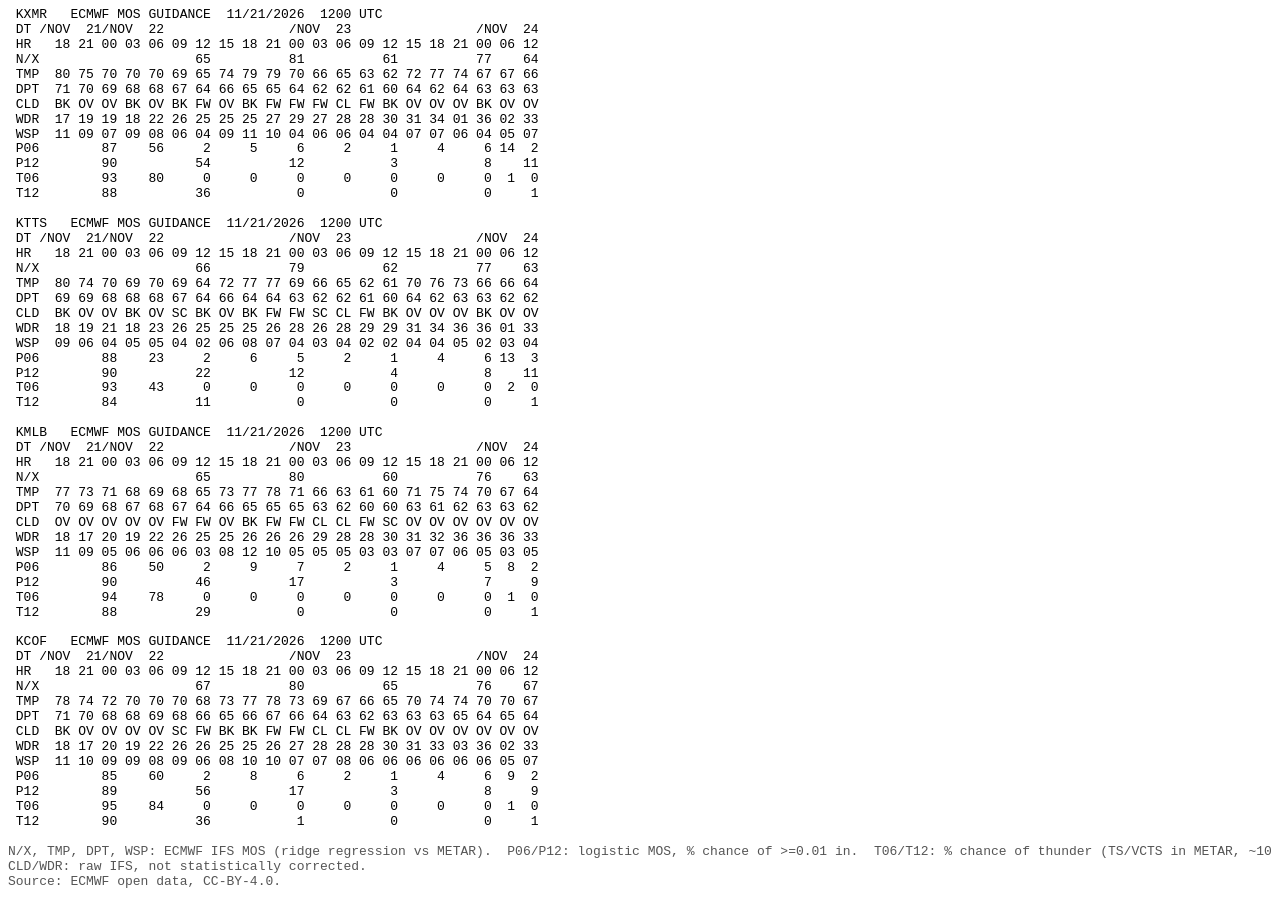
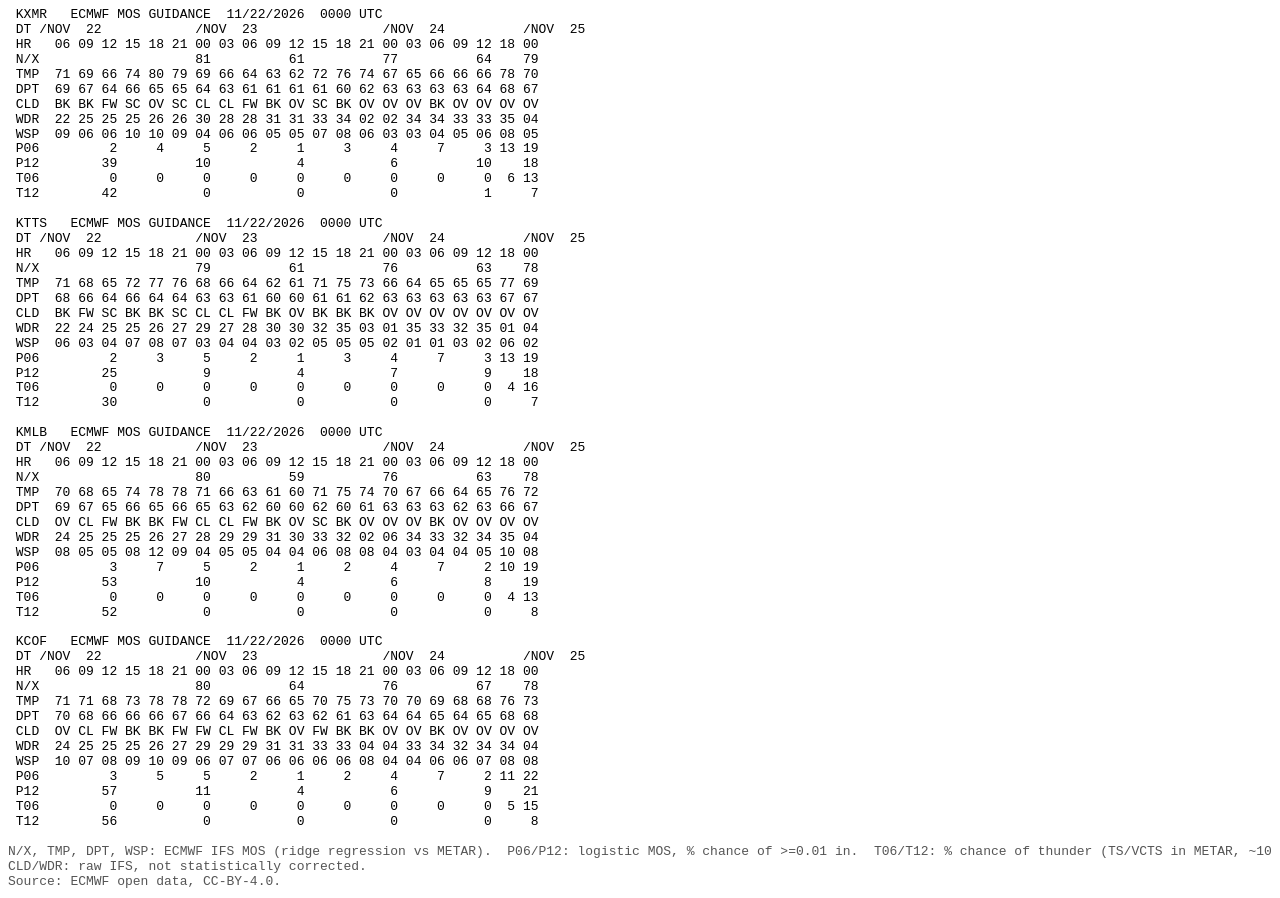
Before and after one commit to nluchetti1/ecmwf-mos, a plain HTML site: page docs/index.html in a window 1280 px wide. Drawn offline with Linux system fonts and the light colour scheme.

Commit message:
ECMWF MOS 2026112200

```diff
--- a/docs/index.html
+++ b/docs/index.html
@@ -1,68 +1,68 @@
 <!DOCTYPE html>
 <html lang="en"><head><meta charset="utf-8">
 <meta name="viewport" content="width=device-width, initial-scale=1">
-<title>ECMWF MOS 20261121 12Z</title>
+<title>ECMWF MOS 20261122 00Z</title>
 <style>
   body { background:#fff; color:#000; margin:8px; }
   pre  { font-family:"Courier New",Courier,monospace; font-size:13px;
           line-height:1.15; margin:0; overflow-x:auto; }
   .note { color:#555; margin-top:1.2em; }
 </style></head>
-<body><pre> KXMR   ECMWF MOS GUIDANCE  11/21/2026  1200 UTC
- DT /NOV  21/NOV  22                /NOV  23                /NOV  24
- HR   18 21 00 03 06 09 12 15 18 21 00 03 06 09 12 15 18 21 00 06 12
- N/X                    65          81          61          77    64
- TMP  80 75 70 70 70 69 65 74 79 79 70 66 65 63 62 72 77 74 67 67 66
- DPT  71 70 69 68 68 67 64 66 65 65 64 62 62 61 60 64 62 64 63 63 63
- CLD  BK OV OV BK OV BK FW OV BK FW FW FW CL FW BK OV OV OV BK OV OV
- WDR  17 19 19 18 22 26 25 25 25 27 29 27 28 28 30 31 34 01 36 02 33
- WSP  11 09 07 09 08 06 04 09 11 10 04 06 06 04 04 07 07 06 04 05 07
- P06        87    56     2     5     6     2     1     4     6 14  2
- P12        90          54          12           3           8    11
- T06        93    80     0     0     0     0     0     0     0  1  0
- T12        88          36           0           0           0     1
+<body><pre> KXMR   ECMWF MOS GUIDANCE  11/22/2026  0000 UTC
+ DT /NOV  22            /NOV  23                /NOV  24          /NOV  25
+ HR   06 09 12 15 18 21 00 03 06 09 12 15 18 21 00 03 06 09 12 18 00
+ N/X                    81          61          77          64    79
+ TMP  71 69 66 74 80 79 69 66 64 63 62 72 76 74 67 65 66 66 66 78 70
+ DPT  69 67 64 66 65 65 64 63 61 61 61 61 60 62 63 63 63 63 64 68 67
+ CLD  BK BK FW SC OV SC CL CL FW BK OV SC BK OV OV OV BK OV OV OV OV
+ WDR  22 25 25 25 26 26 30 28 28 31 31 33 34 02 02 34 34 33 33 35 04
+ WSP  09 06 06 10 10 09 04 06 06 05 05 07 08 06 03 03 04 05 06 08 05
+ P06         2     4     5     2     1     3     4     7     3 13 19
+ P12        39          10           4           6          10    18
+ T06         0     0     0     0     0     0     0     0     0  6 13
+ T12        42           0           0           0           1     7
 
- KTTS   ECMWF MOS GUIDANCE  11/21/2026  1200 UTC
- DT /NOV  21/NOV  22                /NOV  23                /NOV  24
- HR   18 21 00 03 06 09 12 15 18 21 00 03 06 09 12 15 18 21 00 06 12
- N/X                    66          79          62          77    63
- TMP  80 74 70 69 70 69 64 72 77 77 69 66 65 62 61 70 76 73 66 66 64
- DPT  69 69 68 68 68 67 64 66 64 64 63 62 62 61 60 64 62 63 63 62 62
- CLD  BK OV OV BK OV SC BK OV BK FW FW SC CL FW BK OV OV OV BK OV OV
- WDR  18 19 21 18 23 26 25 25 25 26 28 26 28 29 29 31 34 36 36 01 33
- WSP  09 06 04 05 05 04 02 06 08 07 04 03 04 02 02 04 04 05 02 03 04
- P06        88    23     2     6     5     2     1     4     6 13  3
- P12        90          22          12           4           8    11
- T06        93    43     0     0     0     0     0     0     0  2  0
- T12        84          11           0           0           0     1
+ KTTS   ECMWF MOS GUIDANCE  11/22/2026  0000 UTC
+ DT /NOV  22            /NOV  23                /NOV  24          /NOV  25
+ HR   06 09 12 15 18 21 00 03 06 09 12 15 18 21 00 03 06 09 12 18 00
+ N/X                    79          61          76          63    78
+ TMP  71 68 65 72 77 76 68 66 64 62 61 71 75 73 66 64 65 65 65 77 69
+ DPT  68 66 64 66 64 64 63 63 61 60 60 61 61 62 63 63 63 63 63 67 67
+ CLD  BK FW SC BK BK SC CL CL FW BK OV BK BK BK OV OV OV OV OV OV OV
+ WDR  22 24 25 25 26 27 29 27 28 30 30 32 35 03 01 35 33 32 35 01 04
+ WSP  06 03 04 07 08 07 03 04 04 03 02 05 05 05 02 01 01 03 02 06 02
+ P06         2     3     5     2     1     3     4     7     3 13 19
+ P12        25           9           4           7           9    18
+ T06         0     0     0     0     0     0     0     0     0  4 16
+ T12        30           0           0           0           0     7
 
- KMLB   ECMWF MOS GUIDANCE  11/21/2026  1200 UTC
- DT /NOV  21/NOV  22                /NOV  23                /NOV  24
- HR   18 21 00 03 06 09 12 15 18 21 00 03 06 09 12 15 18 21 00 06 12
- N/X                    65          80          60          76    63
- TMP  77 73 71 68 69 68 65 73 77 78 71 66 63 61 60 71 75 74 70 67 64
- DPT  70 69 68 67 68 67 64 66 65 65 65 63 62 60 60 63 61 62 63 63 62
- CLD  OV OV OV OV OV FW FW OV BK FW FW CL CL FW SC OV OV OV OV OV OV
- WDR  18 17 20 19 22 26 25 25 26 26 26 29 28 28 30 31 32 36 36 36 33
- WSP  11 09 05 06 06 06 03 08 12 10 05 05 05 03 03 07 07 06 05 03 05
- P06        86    50     2     9     7     2     1     4     5  8  2
- P12        90          46          17           3           7     9
- T06        94    78     0     0     0     0     0     0     0  1  0
- T12        88          29           0           0           0     1
+ KMLB   ECMWF MOS GUIDANCE  11/22/2026  0000 UTC
+ DT /NOV  22            /NOV  23                /NOV  24          /NOV  25
+ HR   06 09 12 15 18 21 00 03 06 09 12 15 18 21 00 03 06 09 12 18 00
+ N/X                    80          59          76          63    78
+ TMP  70 68 65 74 78 78 71 66 63 61 60 71 75 74 70 67 66 64 65 76 72
+ DPT  69 67 65 66 65 66 65 63 62 60 60 62 60 61 63 63 63 62 63 66 67
+ CLD  OV CL FW BK BK FW CL CL FW BK OV SC BK OV OV OV BK OV OV OV OV
+ WDR  24 25 25 25 26 27 28 29 29 31 30 33 32 02 06 34 33 32 34 35 04
+ WSP  08 05 05 08 12 09 04 05 05 04 04 06 08 08 04 03 04 04 05 10 08
+ P06         3     7     5     2     1     2     4     7     2 10 19
+ P12        53          10           4           6           8    19
+ T06         0     0     0     0     0     0     0     0     0  4 13
+ T12        52           0           0           0           0     8
 
- KCOF   ECMWF MOS GUIDANCE  11/21/2026  1200 UTC
- DT /NOV  21/NOV  22                /NOV  23                /NOV  24
- HR   18 21 00 03 06 09 12 15 18 21 00 03 06 09 12 15 18 21 00 06 12
- N/X                    67          80          65          76    67
- TMP  78 74 72 70 70 70 68 73 77 78 73 69 67 66 65 70 74 74 70 70 67
- DPT  71 70 68 68 69 68 66 65 66 67 66 64 63 62 63 63 63 65 64 65 64
- CLD  BK OV OV OV OV SC FW BK BK FW FW CL CL FW BK OV OV OV OV OV OV
- WDR  18 17 20 19 22 26 26 25 25 26 27 28 28 28 30 31 33 03 36 02 33
- WSP  11 10 09 09 08 09 06 08 10 10 07 07 08 06 06 06 06 06 06 05 07
- P06        85    60     2     8     6     2     1     4     6  9  2
- P12        89          56          17           3           8     9
- T06        95    84     0     0     0     0     0     0     0  1  0
- T12        90          36           1           0           0     1</pre>
+ KCOF   ECMWF MOS GUIDANCE  11/22/2026  0000 UTC
+ DT /NOV  22            /NOV  23                /NOV  24          /NOV  25
+ HR   06 09 12 15 18 21 00 03 06 09 12 15 18 21 00 03 06 09 12 18 00
+ N/X                    80          64          76          67    78
+ TMP  71 71 68 73 78 78 72 69 67 66 65 70 75 73 70 70 69 68 68 76 73
+ DPT  70 68 66 66 66 67 66 64 63 62 63 62 61 63 64 64 65 64 65 68 68
+ CLD  OV CL FW BK BK FW FW CL FW BK OV FW BK BK OV OV BK OV OV OV OV
+ WDR  24 25 25 25 26 27 29 29 29 31 31 33 33 04 04 33 34 32 34 34 04
+ WSP  10 07 08 09 10 09 06 07 07 06 06 06 06 08 04 04 06 06 07 08 08
+ P06         3     5     5     2     1     2     4     7     2 11 22
+ P12        57          11           4           6           9    21
+ T06         0     0     0     0     0     0     0     0     0  5 15
+ T12        56           0           0           0           0     8</pre>
 <pre class="note">N/X, TMP, DPT, WSP: ECMWF IFS MOS (ridge regression vs METAR).  P06/P12: logistic MOS, % chance of &gt;=0.01 in.  T06/T12: % chance of thunder (TS/VCTS in METAR, ~10 NM).
 CLD/WDR: raw IFS, not statistically corrected.
 Source: ECMWF open data, CC-BY-4.0.</pre></body></html>
```
Also changed, not shown: docs/mos_latest.csv (+84 -84 lines), docs/run.txt.
